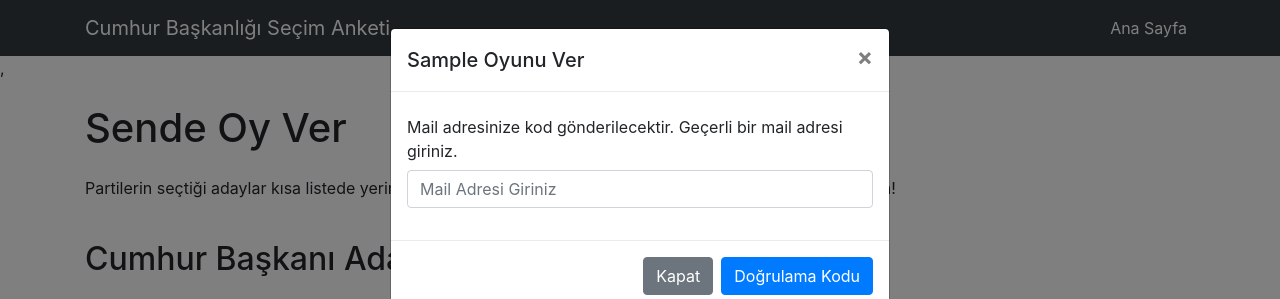
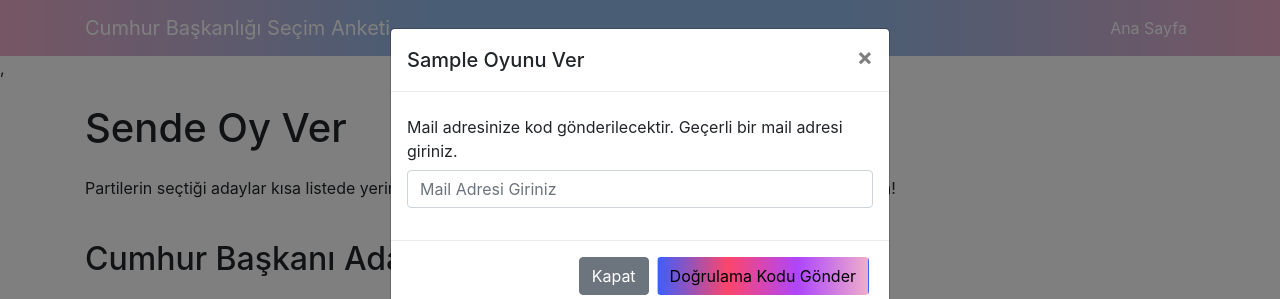
Before and after one commit to ertugruldeniz/cbsecim, a PHP site: page / in a window 1280 px wide, after a click on "Oy ver". Shown: the top 299 px of the page. Run offline with PHP 8.4, Linux system fonts and the light colour scheme; the visitor is signed in with stand-in values (Sample User, id 1); tables that the repository leaves empty or names only in its code hold one stand-in row (values such as "Sample post"); some libraries are stand-ins or nearby versions.

Commit message:
Oy verme işlemi

```diff
--- a/admin/config/fonksiyon.php
+++ b/admin/config/fonksiyon.php
@@ -72,11 +72,11 @@ function mail_gonder($baslik, $icerik, $alici){
   $mail = new PHPMailer();
    $mail->IsSMTP();
    $mail->SMTPAuth = true;
-   $mail->Host = '#';
+   $mail->Host = 'mail.obsgrup.com';
    $mail->Port = 587;
-   $mail->Username = '#';
-   $mail->Password = '#';
-   $mail->SetFrom($mail->Username, "CB Seçim Anketi");
+   $mail->Username = 'destek@obsgrup.com';
+   $mail->Password = '232452!';
+   $mail->SetFrom($mail->Username, "Cb Seçim Anketi");
    $mail->AddAddress($alici, 'Cb Seçim Anketi');
    $mail->CharSet = 'UTF-8';
    $mail->Subject = $baslik;
--- a/footer.php
+++ b/footer.php
@@ -1,5 +1,5 @@
     <!-- Footer -->
-    <footer class="py-5 bg-dark">
+    <footer class="py-5 back">
       <div class="container">
         <p class="m-0 text-center text-white">Copyright &copy; 2018  ertugruldeniz.com Tüm hakları saklıdır.</p>
       </div>
--- a/header.php
+++ b/header.php
@@ -1,4 +1,6 @@
-<?php include_once "admin/config/config.php";
+<?php
+date_default_timezone_set("Europe/Istanbul");
+ include_once "admin/config/config.php";
     if(empty($_SESSION['title'])){
 
       $ayarlar=DB::get("SELECT * FROM ayar");
@@ -36,13 +38,28 @@
 
     <script src="https://unpkg.com/sweetalert/dist/sweetalert.min.js"></script>
 
+    <style>
+      .back{
+            background: linear-gradient(to right,#eeaeca,#94bbe9, #94bbe9,#eeaeca);
+      }
+      .buttonOy{
+            background: linear-gradient(to right,#3f5efb,#fc466b, #ae46fc,#eeaeca);
+      }
+      .btn-success{
+            background: linear-gradient(to right,#12c5ce,#2c8dff);
+      }
+
+
+
+
+    </style>
 
   </head>
 
   <body>
 
     <!-- Navigation -->
-    <nav class="navbar navbar-expand-lg navbar-dark bg-dark fixed-top">
+    <nav class="navbar navbar-expand-lg navbar-dark back fixed-top">
       <div class="container">
         <a class="navbar-brand" href="#">Cumhur Başkanlığı Seçim Anketi</a>
         <button class="navbar-toggler" type="button" data-toggle="collapse" data-target="#navbarResponsive" aria-controls="navbarResponsive" aria-expanded="false" aria-label="Toggle navigation">
--- a/index.php
+++ b/index.php
@@ -48,10 +48,16 @@
 
 
 
-                                      <div class="form-group">
+                                      <div id="mail_adres" class="form-group">
                                         <label for="recipient-name" class="col-form-label">Mail adresinize kod gönderilecektir. Geçerli bir mail adresi giriniz.</label>
                                         <input type="email" class="form-control" id="mail" name="mail" placeholder="Mail Adresi Giriniz">
                                         <input type="hidden" class="form-control" id="mail_onay" name="mail_onay" value="<?=base64_encode("ok"); ?>" >
+                                      </div>
+
+                                      <div id="onay_kodu" class="form-group" style="display:none;">
+                                        <label for="recipient-name" class="col-form-label">Onay Kodu </label>
+                                        <input type="number" class="form-control" id="kulonay_kodu" name="kulonay_kodu" placeholder="Onay Kodunu Giriniz">
+
                                       </div>
 
 
@@ -59,7 +65,9 @@
                               </div>
                               <div class="modal-footer">
                                 <button type="button" class="btn btn-secondary" data-dismiss="modal">Kapat</button>
-                                <button type="submit" class="btn btn-primary"> Doğrulama Kodu</button>
+                                <button type="submit" class="btn buttonOy btnGonder"> Doğrulama Kodu Gönder</button>
+                                <button type="submit" class="btn buttonOy oanyKodu" style="display:none;"> Doğrula </button>
+
                               </div>
 
                          </form>
@@ -93,6 +101,13 @@
 
                                      swal(data.statustext,data.message,data.status);
 
+                                     $("#mail_adres").hide();
+                                     $("#onay_kodu").show();
+                                     $(".btnGonder").hide();
+                                     $(".btn-success").hide();
+                                     $(".oanyKodu").show();
+
+
                                     }
 
                                   });
```
Also changed, not shown: config/islem.php (+5 -2 lines).
